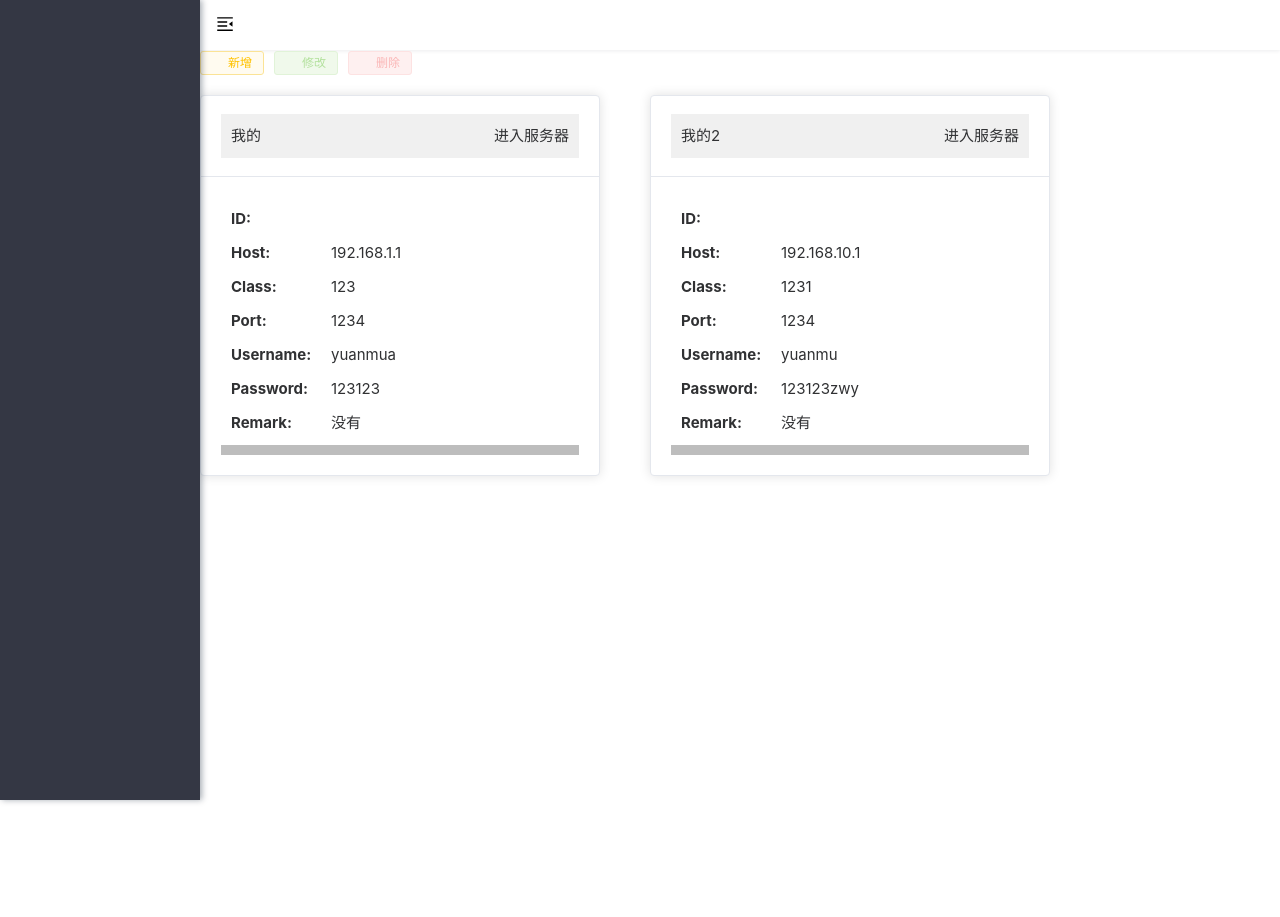
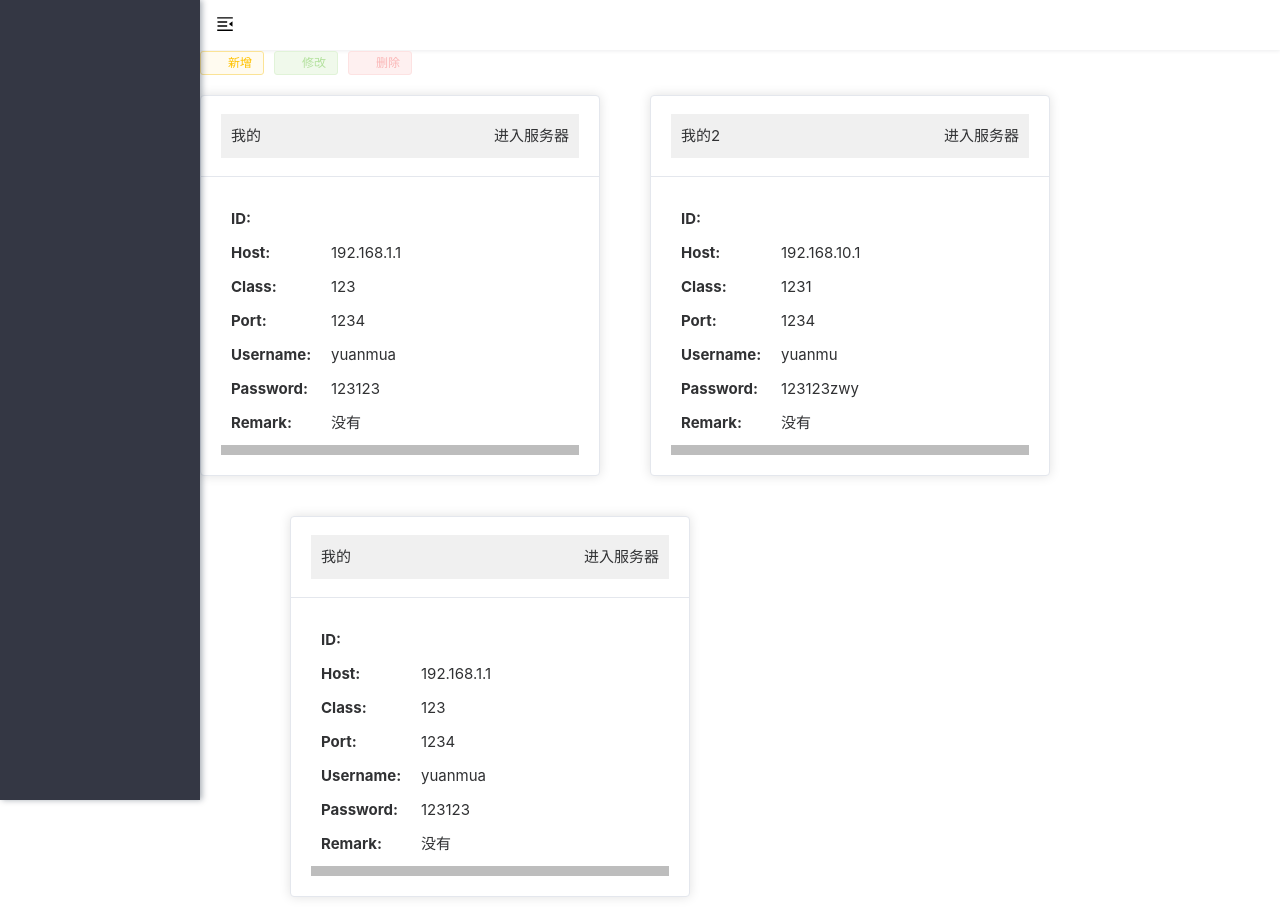
Before and after one commit to yuanmua/WebSSh, a Vue app in the folder ssh-ui/: page /#/index in a window 1280 px wide. Before the commit the page ends 800 px from the top, so only its background shows below. Built offline with nearby package versions, Linux system fonts and the light colour scheme; no server answers.

Commit message:
用户连接接口的模块大致完成

```diff
--- a/ssh-ui/src/views/page/Main/index.vue
+++ b/ssh-ui/src/views/page/Main/index.vue
@@ -182,7 +182,17 @@ export default {
           "sshUserName": "yuanmu",
           "sshPassword": "123123zwy",
           "remark": "没有"
-        }
+        },
+          {
+              "sshId":"1",
+              "sshName": "我的",
+              "sshHost": "192.168.1.1",
+              "sshClass": "123",
+              "sshPort": "1234",
+              "sshUserName": "yuanmua",
+              "sshPassword": "123123",
+              "remark": "没有"
+          },
       ],
       // 表单参数
       form: {
@@ -226,6 +236,10 @@ export default {
       }
     }
   },
+    created() {
+        this.getList()
+        //console.log(this.getList())
+    },
   methods: {
     /** 查询服务器列表 */
     getList() {
--- a/ssh-ui/src/views/page/login/login.vue
+++ b/ssh-ui/src/views/page/login/login.vue
@@ -70,7 +70,8 @@ export default {
     }
   },
   created() {
-    console.log(this.$store)
+
+      console.log(this.$store)
   },
   methods: {
     async handleLogin() {
```
Also changed, not shown: 2 other files (tests, documents, lock files or other folders).
